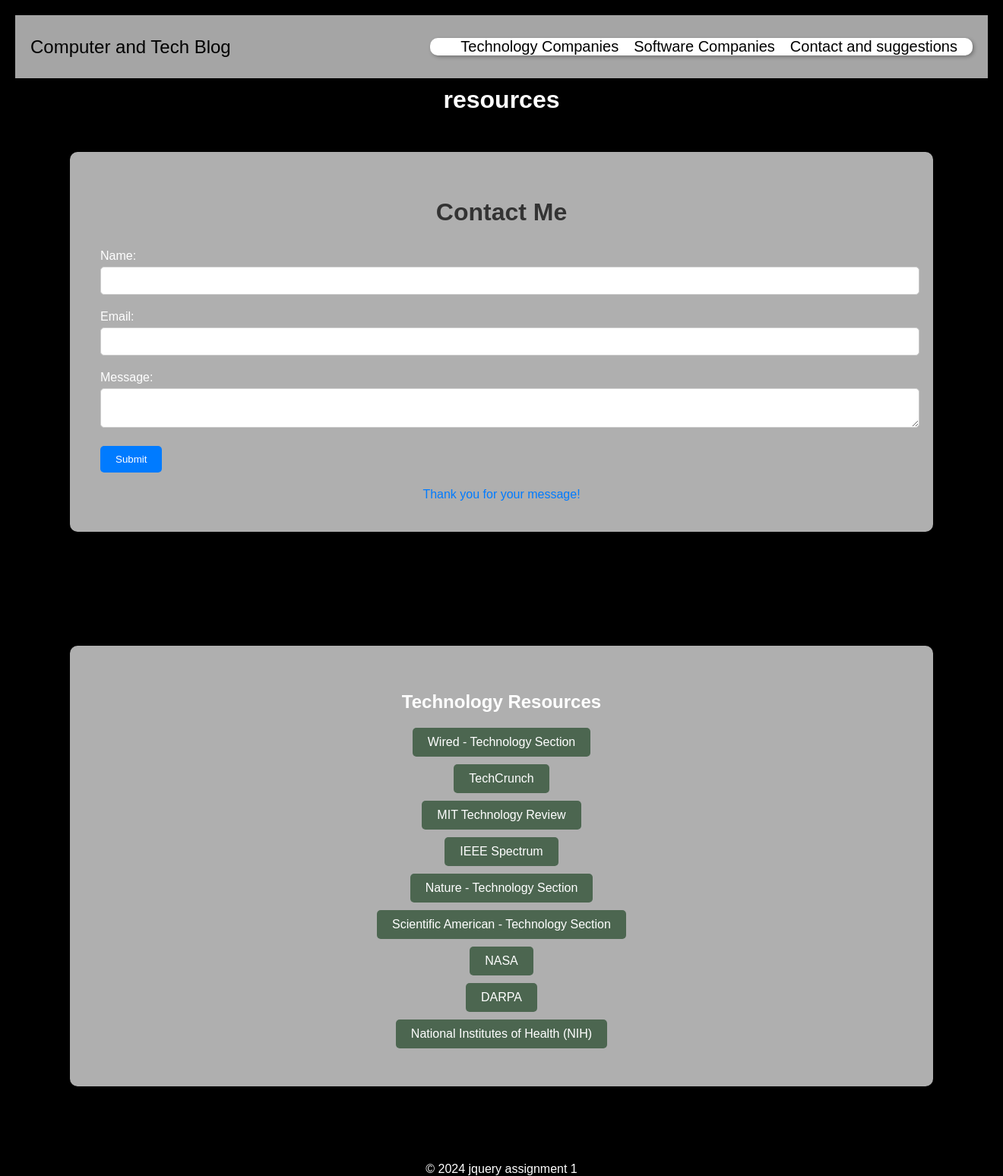
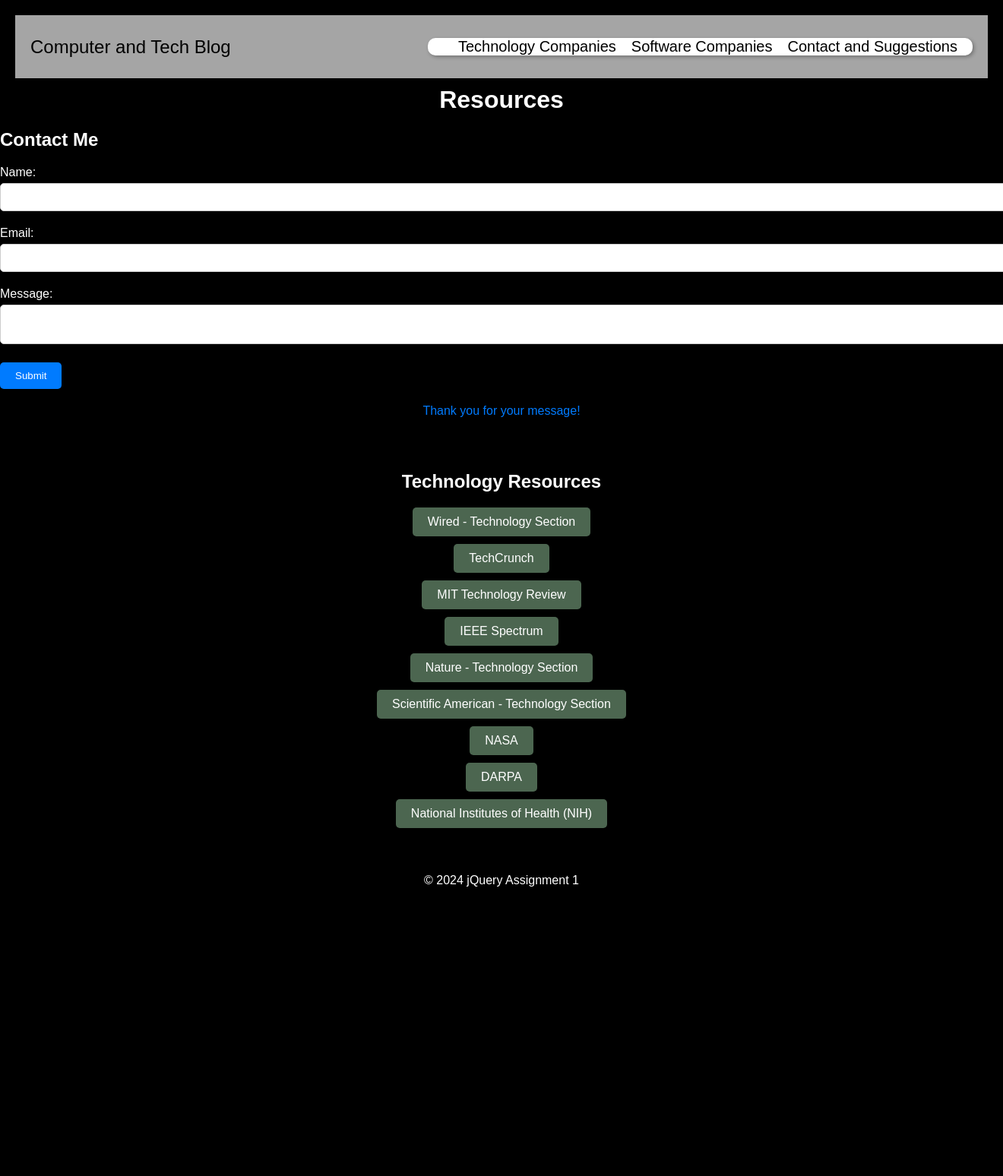
Before and after one commit to jilara/webt2390, a PHP site: page /page3.html in a window 1320 px wide; the page is wider, and only the part inside the window is pictured. Shown: that part at 76% size. After the commit the page ends 1167 px from the top of that part, so only its background shows below. Run offline with PHP 8.4, Linux system fonts and the light colour scheme.

Commit message:
proofedbyAI

```diff
--- a/jquery1/css/styles.css
+++ b/jquery1/css/styles.css
@@ -1,6 +1,15 @@
+/* Global styles */
+body {
+    font-family: Arial, sans-serif;
+    margin: 0;
+    padding: 0;
+    background-color: #000;
+    color: #fff;
+}
 
+/* Header */
 header {
-text-align: center;
+    text-align: center;
     color: white;
     margin: 20px;
 }
@@ -11,23 +20,18 @@ text-align: center;
     margin: 10px;
 }
 
+/* Main content */
 main {
     color: white;
-
 }
 
-body {
-    font-family: Arial, sans-serif;
-    margin: 0;
-    padding: 0;
-    background-color: #000000;
+/* Footer */
+footer {
+    text-align: center;
+    color: #fff;
 }
 
-footer {
-text-align: center;
-color: #ffffff;
-}
-
+/* Container */
 .container {
     width: 80%;
     margin: 50px auto;
@@ -290,38 +269,19 @@ button {
     border-radius: 5px;
     cursor: pointer;
     transition: background-color 0.3s ease;
-
 }
 
 button:hover {
     background-color: #8a9bad;
 }
 
+/* Response message */
 #response {
     margin-top: 20px;
     text-align: center;
     color: #007bff;
 }
-h1 {
-    text-align: center;
-    margin-bottom: 30px;
-    color: #333;
-    width: 100%;
+
+#resources ul li button:hover {
+    background-color: #6c757d;
 }
-
-@media screen and (max-width: 768px) {
-    .container {
-        width: 90%;
-    }
-}
-
-.containerB {
-
-    width: 80%;
-    margin: 50px auto;
-    background-color: #afafaf;
-    border-radius: 10px;
-    padding: 40px;
-    box-shadow: 0 0 20px rgba(0, 0, 0, 0.1);
-
-}
--- /dev/null
+++ b/jquery1/favicon_io/about.txt
@@ -0,0 +1,6 @@
+This favicon was generated using the following font:
+
+- Font Title: Leckerli One
+- Font Author: Copyright (c) 2011 Gesine Todt (www.gesine-todt.de hallo@gesine-todt.de), with Reserved Font Names "Leckerli"
+- Font Source: https://fonts.gstatic.com/s/leckerlione/v20/V8mCoQH8VCsNttEnxnGQ-1itLZxcBtItFw.ttf
+- Font License: SIL Open Font License, 1.1 (http://scripts.sil.org/OFL))
--- a/jquery1/page3.html
+++ b/jquery1/page3.html
@@ -3,24 +3,22 @@
 <head>
     <meta charset="UTF-8">
     <meta name="viewport" content="width=device-width, initial-scale=1.0">
-    <title>Document</title>
-
+    <title>Computer and Tech Blog</title>
     <link rel="stylesheet" href="css/styles.css">
-
-
+    <!-- Favicon -->
+    <link rel="apple-touch-icon" sizes="180x180" href="favicon_io/apple-touch-icon.png">
+    <link rel="icon" type="image/png" sizes="32x32" href="favicon_io/favicon-32x32.png">
+    <link rel="icon" type="image/png" sizes="16x16" href="favicon_io/favicon-16x16.png">
+    <link rel="manifest" href="favicon_io/site.webmanifest">
 </head>
-
-
 <body>
     <header>
-
-
         <nav class="navbar">
             <div class="navbar-logo">Computer and Tech Blog</div>
             <ul class="navbar-nav">
                 <li class="nav-item"><a href="index.html">Technology Companies</a></li>
                 <li class="nav-item"><a href="page2.html">Software Companies</a></li>
-                <li class="nav-item"><a href="page3.html">Contact and suggestions</a></li>
+                <li class="nav-item"><a href="page3.html">Contact and Suggestions</a></li>
             </ul>
             <div class="navbar-toggle">
                 <div class="toggle-line"></div>
@@ -28,18 +26,11 @@
                 <div class="toggle-line"></div>
             </div>
         </nav>
-        <div class="logo">resources</div>
-
-
-        </header>
-
-
+        <h1 class="logo">Resources</h1>
+    </header>
     <main>
-
-
-
         <div class="containerB">
-            <h1>Contact Me</h1>
+            <h2>Contact Me</h2>
             <form id="contact-form">
                 <div class="form-group">
                     <label for="name">Name:</label>
@@ -57,47 +48,26 @@
             </form>
             <div id="response" class="response">Thank you for your message!</div>
         </div>
-
-
-
         <section id="resources">
             <div class="containerB">
                 <h2>Technology Resources</h2>
                 <ul>
-                    <li><button><a href="https://www.wired.com/category/tech/">Wired - Technology Section</a></button></li>
+                    <li><button><a href="https://www.wired.com/">Wired - Technology Section</a></button></li>
                     <li><button><a href="https://techcrunch.com/">TechCrunch</a></button></li>
                     <li><button><a href="https://www.technologyreview.com/">MIT Technology Review</a></button></li>
                     <li><button><a href="https://spectrum.ieee.org/">IEEE Spectrum</a></button></li>
-                    <li><button><a href="https://www.nature.com/subjects/technology">Nature - Technology Section</a></button></li>
-                    <li><button><a href="https://www.scientificamerican.com/technology/">Scientific American - Technology Section</a></button></li>
+                    <li><button><a href="https://www.nature.com/">Nature - Technology Section</a></button></li>
+                    <li><button><a href="https://www.scientificamerican.com/">Scientific American - Technology Section</a></button></li>
                     <li><button><a href="https://www.nasa.gov/">NASA</a></button></li>
                     <li><button><a href="https://www.darpa.mil/">DARPA</a></button></li>
                     <li><button><a href="https://www.nih.gov/">National Institutes of Health (NIH)</a></button></li>
                 </ul>
             </div>
         </section>
-
-
-
-
-
     </main>
-
-
-
-
     <footer>
-        &copy; 2024 jquery assignment 1
+        &copy; 2024 jQuery Assignment 1
     </footer>
-
-
-
-
-
-
-
-
-
     <script src="https://code.jquery.com/jquery-3.7.1.js"></script>
     <script src="https://code.jquery.com/ui/1.13.2/jquery-ui.js"></script>
     <script src="js/scripts.js"></script>
```
Also changed, not shown: other parts of jquery1/css/styles.css (+23 -48 lines), jquery1/index.html (+0 -28 lines), jquery1/js/scripts.js (+33 -55 lines), jquery1/page2.html (+7 -37 lines), jquery1/favicon_io/android-chrome-192x192.png (added), jquery1/favicon_io/android-chrome-512x512.png (added), jquery1/favicon_io/apple-touch-icon.png (added), jquery1/favicon_io/favicon-16x16.png (added), jquery1/favicon_io/favicon-32x32.png (added), jquery1/favicon_io/favicon.ico (added), jquery1/favicon_io/site.webmanifest (added).
